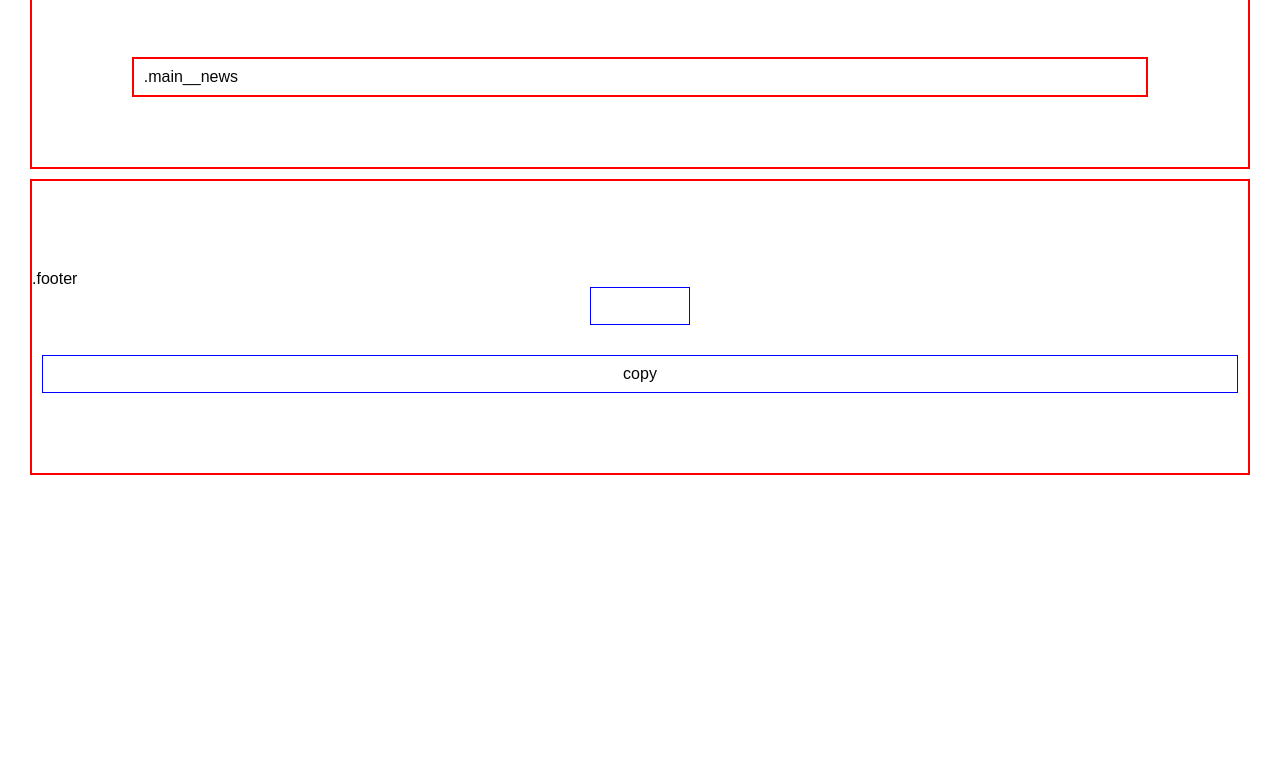
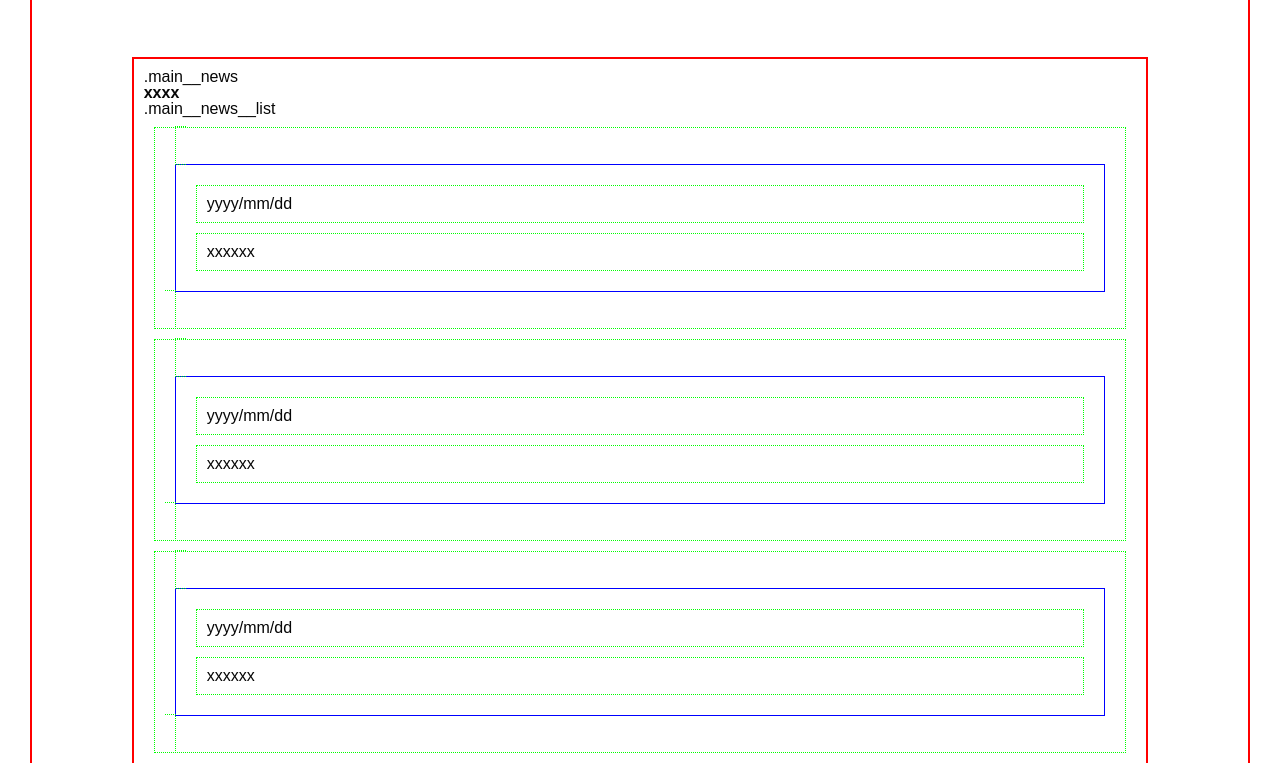
Before and after one commit to zoruhu/zoruhu.github.io, a plain HTML site: page index.html in a window 1280 px wide. Shown: the part 1697-2460 px from the top of the page. Before the commit the page ends 2202 px from the top, so only its background shows below. Drawn offline with Linux system fonts and the light colour scheme.

Commit message:
Update index.html

```diff
--- a/index.html
+++ b/index.html
@@ -68,6 +68,33 @@
       </section>
       <section class="main__news">
         .main__news
+        <h2 class="main__news__title">xxxx</h2>
+        <ul class="main__news__list">
+          .main__news__list
+          <li>
+            <a herf="">
+              <div class="main__news__item">
+                <dt class="main__news__day">yyyy/mm/dd</dt>
+                <dd class="main__news__data">xxxxxx</dd>
+              </div>
+            </a>
+          </li>
+          <li>
+            <a herf="">
+              <div class="main__news__item">
+                <dt class="main__news__day">yyyy/mm/dd</dt>
+                <dd class="main__news__data">xxxxxx</dd>
+              </div>
+            </a>
+          </li>
+          <li>
+            <a herf="">
+              <div class="main__news__item">
+                <dt class="main__news__day">yyyy/mm/dd</dt>
+                <dd class="main__news__data">xxxxxx</dd>
+              </div>
+            </a>
+          </li>
       </section>
 
     </main>
```
